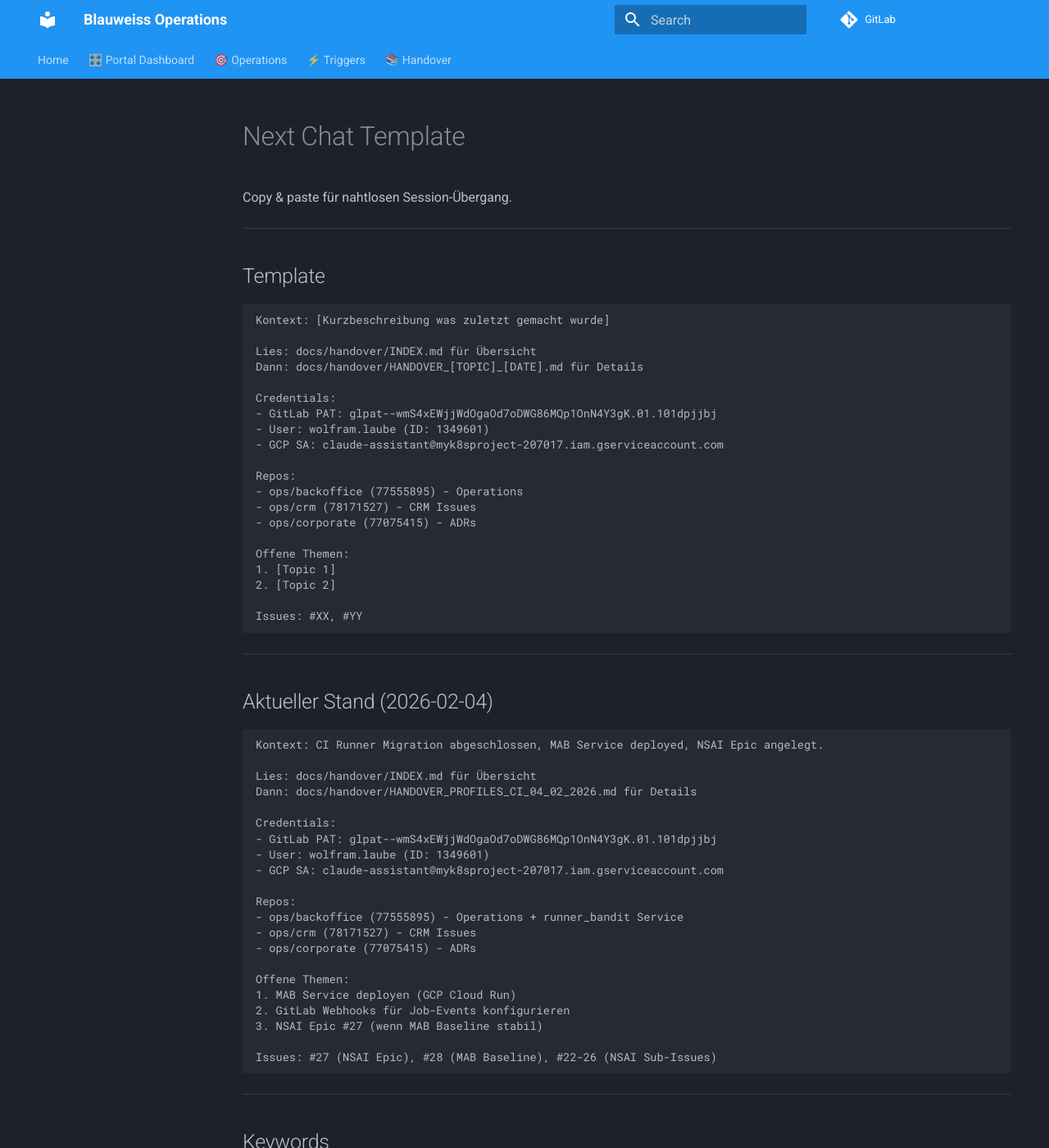
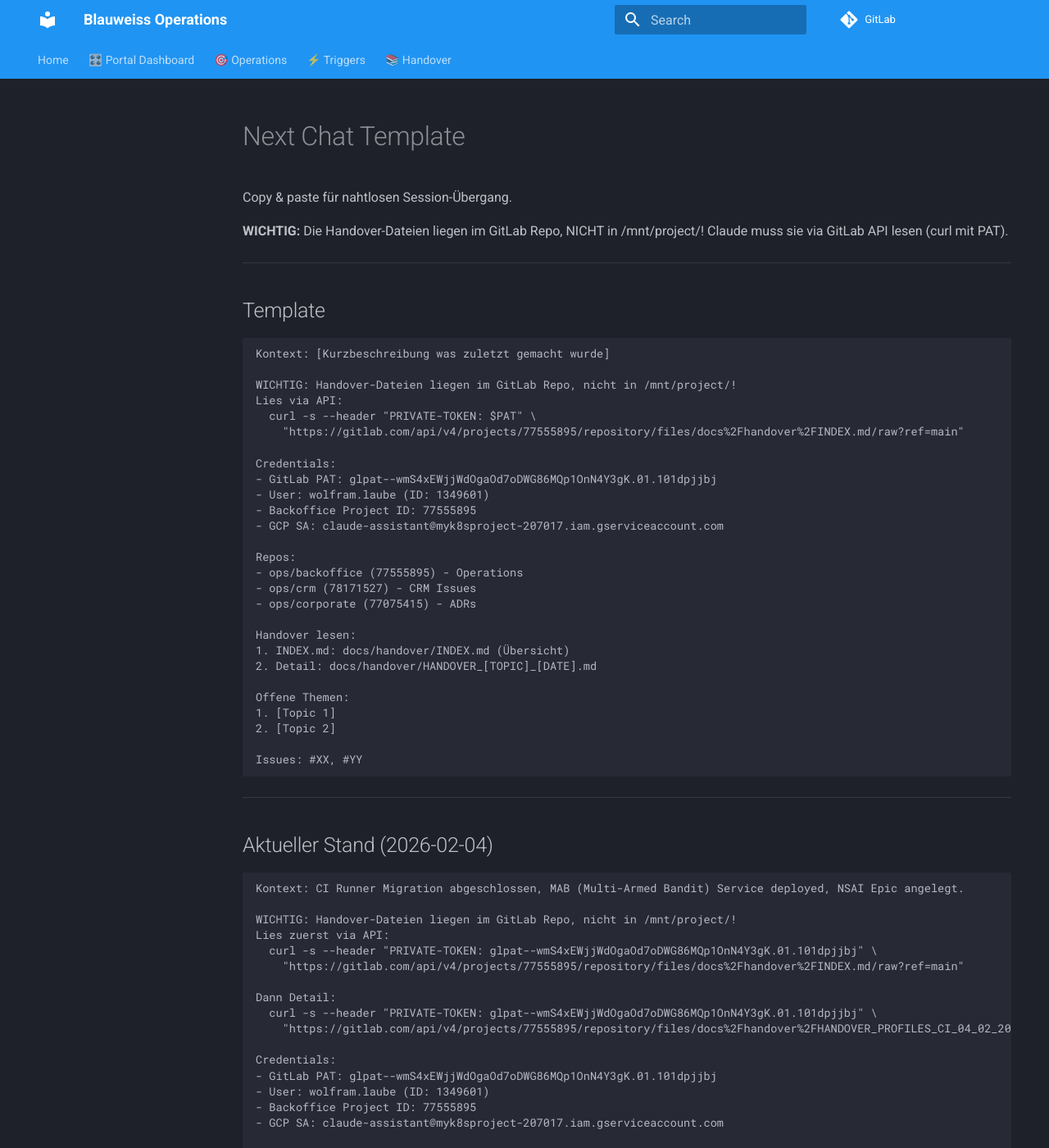
Before and after one commit to wolfram-laube/backoffice, an MkDocs documentation site: the page built from docs/handover/NEXT_CHAT_TEMPLATE.md, in a window 1280 px wide and 1400 px high. Shown: the whole window at 82% size. Built offline with MkDocs 1.6.1 and Material for MkDocs 9.7.7, drawn with Linux system fonts in a browser that asks for light colours; comment, search, counter and statistics services are not loaded; some of the changed text lies outside the part shown.

Commit message:
docs(handover): fix template - clarify GitLab API access

````diff
--- a/docs/handover/NEXT_CHAT_TEMPLATE.md
+++ b/docs/handover/NEXT_CHAT_TEMPLATE.md
@@ -1,6 +1,9 @@
 # Next Chat Template
 
 Copy & paste für nahtlosen Session-Übergang.
+
+**WICHTIG:** Die Handover-Dateien liegen im GitLab Repo, NICHT in /mnt/project/!
+Claude muss sie via GitLab API lesen (curl mit PAT).
 
 ---
 
@@ -9,18 +12,25 @@ Copy & paste für nahtlosen Session-Übergang.
 ```
 Kontext: [Kurzbeschreibung was zuletzt gemacht wurde]
 
-Lies: docs/handover/INDEX.md für Übersicht
-Dann: docs/handover/HANDOVER_[TOPIC]_[DATE].md für Details
+WICHTIG: Handover-Dateien liegen im GitLab Repo, nicht in /mnt/project/!
+Lies via API:
+  curl -s --header "PRIVATE-TOKEN: $PAT" \
+    "https://gitlab.com/api/v4/projects/77555895/repository/files/docs%2Fhandover%2FINDEX.md/raw?ref=main"
 
 Credentials:
 - GitLab PAT: glpat--wmS4xEWjjWdOgaOd7oDWG86MQp1OnN4Y3gK.01.101dpjjbj
 - User: wolfram.laube (ID: 1349601)
+- Backoffice Project ID: 77555895
 - GCP SA: claude-assistant@myk8sproject-207017.iam.gserviceaccount.com
 
 Repos:
 - ops/backoffice (77555895) - Operations
 - ops/crm (78171527) - CRM Issues
 - ops/corporate (77075415) - ADRs
+
+Handover lesen:
+1. INDEX.md: docs/handover/INDEX.md (Übersicht)
+2. Detail: docs/handover/HANDOVER_[TOPIC]_[DATE].md
 
 Offene Themen:
 1. [Topic 1]
@@ -34,25 +44,35 @@ Issues: #XX, #YY
 ## Aktueller Stand (2026-02-04)
 
 ```
-Kontext: CI Runner Migration abgeschlossen, MAB Service deployed, NSAI Epic angelegt.
+Kontext: CI Runner Migration abgeschlossen, MAB (Multi-Armed Bandit) Service deployed, NSAI Epic angelegt.
 
-Lies: docs/handover/INDEX.md für Übersicht
-Dann: docs/handover/HANDOVER_PROFILES_CI_04_02_2026.md für Details
+WICHTIG: Handover-Dateien liegen im GitLab Repo, nicht in /mnt/project/!
+Lies zuerst via API:
+  curl -s --header "PRIVATE-TOKEN: glpat--wmS4xEWjjWdOgaOd7oDWG86MQp1OnN4Y3gK.01.101dpjjbj" \
+    "https://gitlab.com/api/v4/projects/77555895/repository/files/docs%2Fhandover%2FINDEX.md/raw?ref=main"
+
+Dann Detail:
+  curl -s --header "PRIVATE-TOKEN: glpat--wmS4xEWjjWdOgaOd7oDWG86MQp1OnN4Y3gK.01.101dpjjbj" \
+    "https://gitlab.com/api/v4/projects/77555895/repository/files/docs%2Fhandover%2FHANDOVER_PROFILES_CI_04_02_2026.md/raw?ref=main"
 
 Credentials:
 - GitLab PAT: glpat--wmS4xEWjjWdOgaOd7oDWG86MQp1OnN4Y3gK.01.101dpjjbj
 - User: wolfram.laube (ID: 1349601)
+- Backoffice Project ID: 77555895
 - GCP SA: claude-assistant@myk8sproject-207017.iam.gserviceaccount.com
 
 Repos:
-- ops/backoffice (77555895) - Operations + runner_bandit Service
+- ops/backoffice (77555895) - Operations + services/runner_bandit/
 - ops/crm (78171527) - CRM Issues
 - ops/corporate (77075415) - ADRs
 
 Offene Themen:
-1. MAB Service deployen (GCP Cloud Run)
+1. MAB Service deployen (GCP Cloud Run) - Code liegt in services/runner_bandit/
 2. GitLab Webhooks für Job-Events konfigurieren
 3. NSAI Epic #27 (wenn MAB Baseline stabil)
+
+MAB = Multi-Armed Bandit (UCB1, Thompson Sampling) für intelligente Runner-Auswahl
+NSAI = Neurosymbolic AI Erweiterung (Future Work)
 
 Issues: #27 (NSAI Epic), #28 (MAB Baseline), #22-26 (NSAI Sub-Issues)
 ```
@@ -61,4 +81,4 @@ Issues: #27 (NSAI Epic), #28 (MAB Baseline), #22-26 (NSAI Sub-Issues)
 
 ## Keywords
 
-template, next-chat, workflow, credentials, handover, transition, prompt
+template, next-chat, workflow, credentials, handover, transition, prompt, api, gitlab
````
